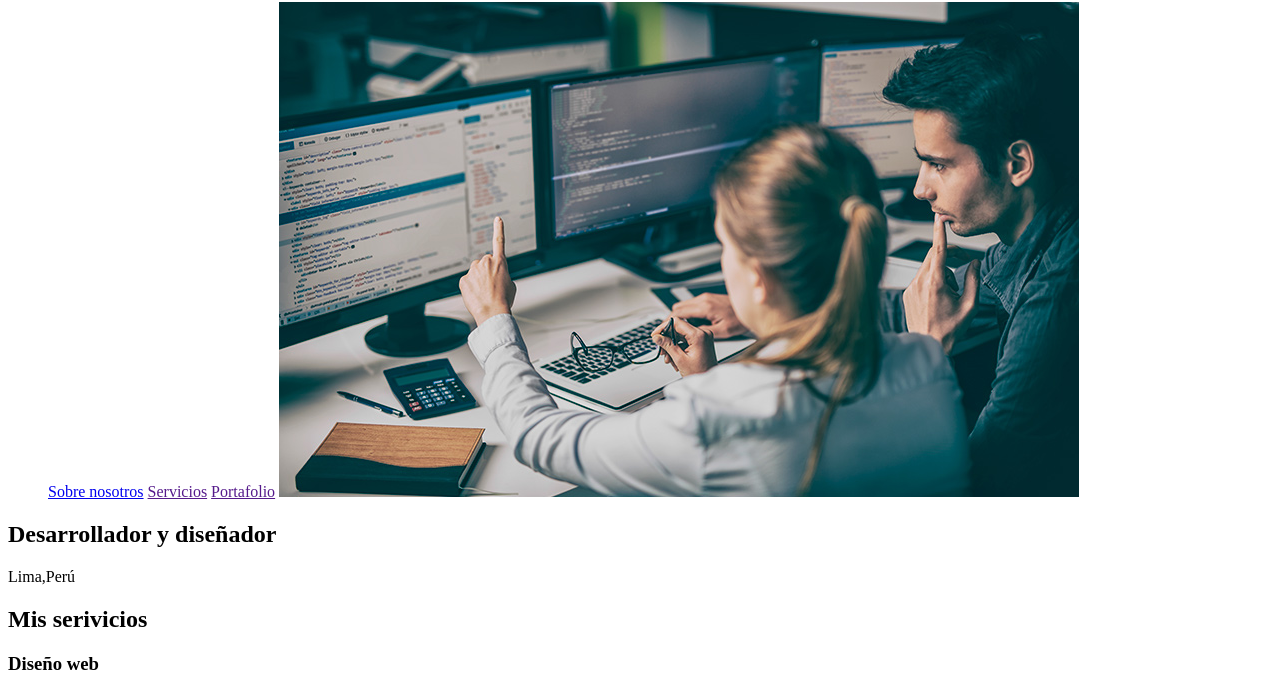
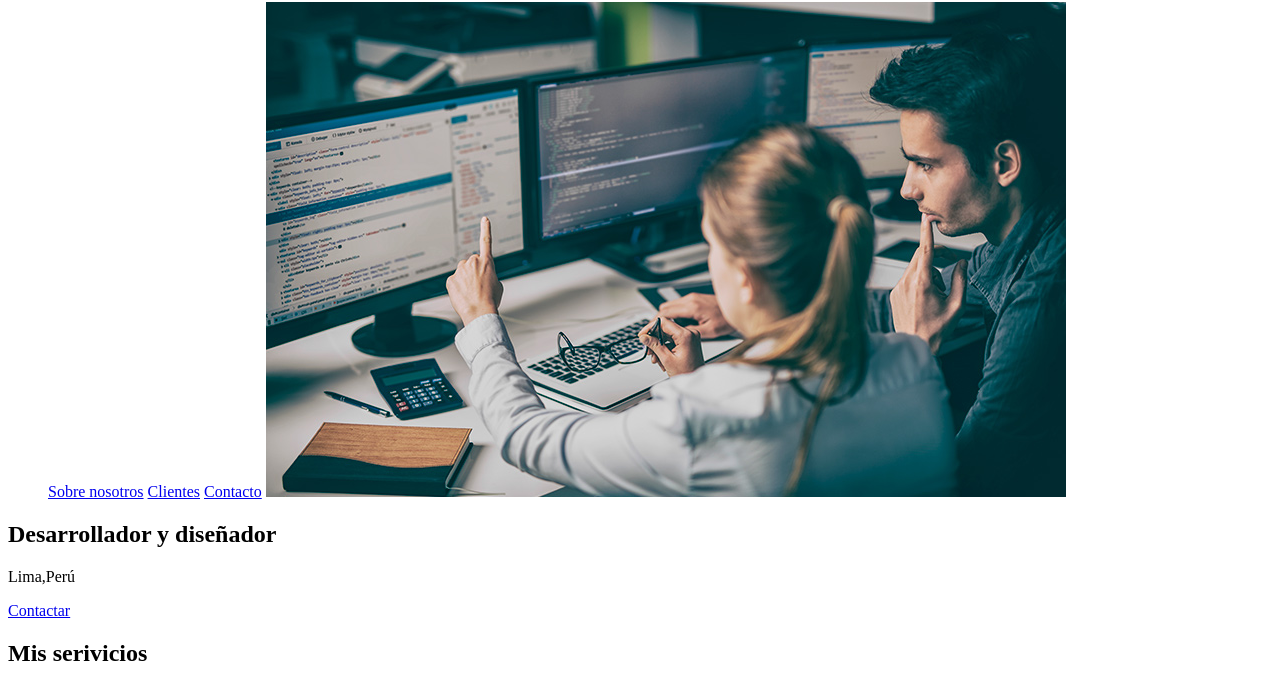
Before and after one commit to Brayanch88/learningWeb, a plain HTML site: page index.html in a window 1280 px wide. Shown: the part 78-762 px from the top of the page. Drawn offline with Linux system fonts and the light colour scheme.

Commit message:
Modificaciones en el index

```diff
--- a/index.html
+++ b/index.html
@@ -12,14 +12,15 @@
     <nav>
         <ul>
             <a href="nosotros.html">Sobre nosotros</a>
-            <a href="">Servicios</a>
-            <a href="">Portafolio</a>
+            <a href="#">Clientes</a>
+            <a href="#">Contacto</a>
             <img src="src/img/testing_en_devops.jpg">
         </ul>
     </nav>
     <section>
         <h2>Desarrollador y diseñador</h2>
         <p>Lima,Perú</p>
+        <a href="#">Contactar</a>
     </section>
     <main>
         <h2>Mis serivicios</h2>
```
